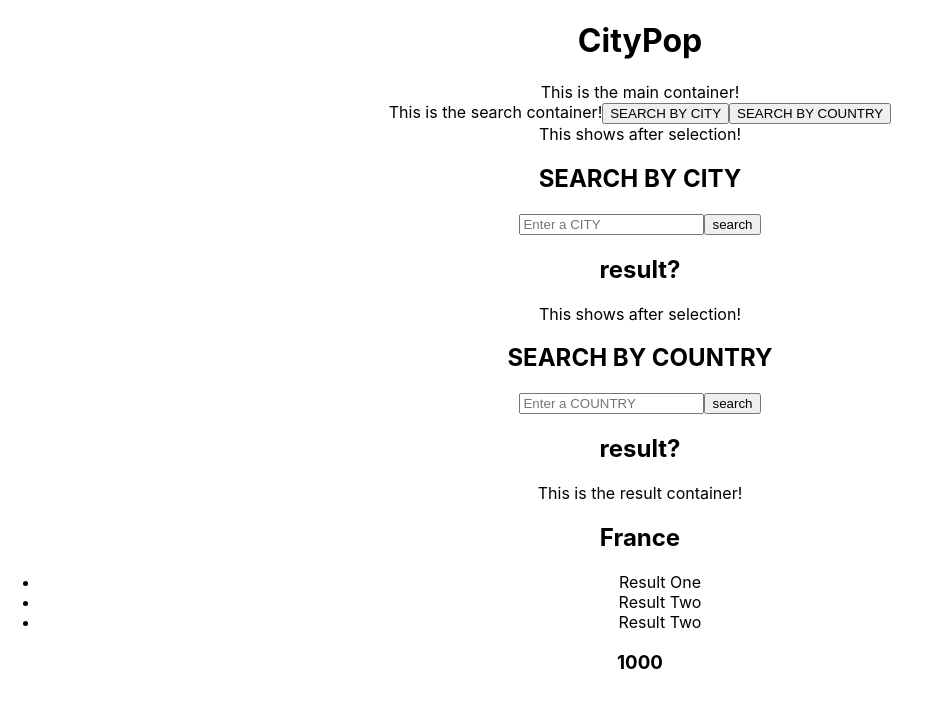
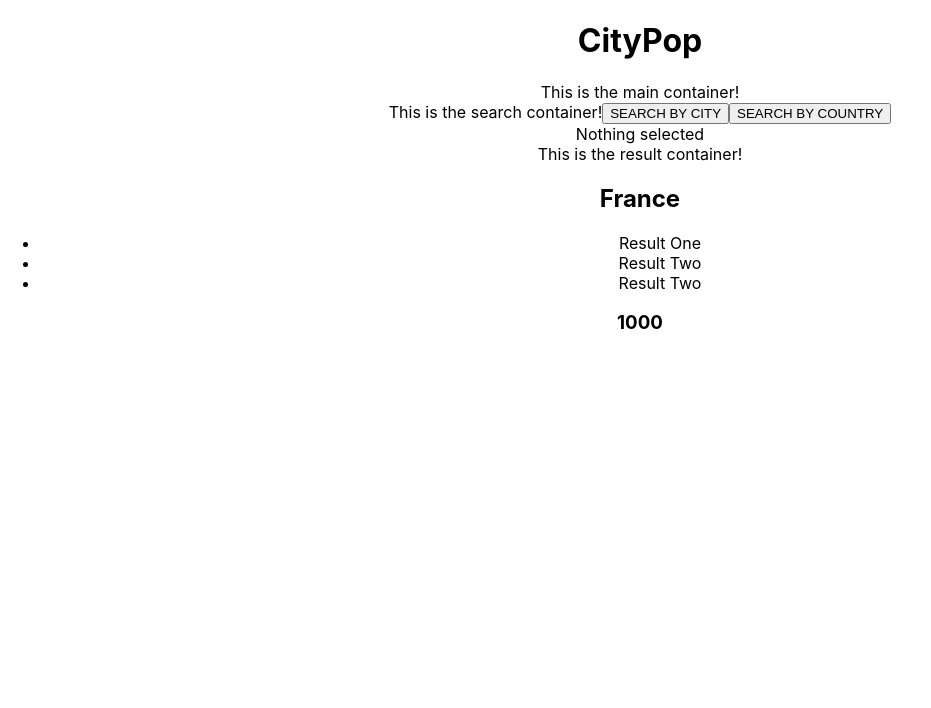
Before and after one commit to RemainTheSame/citypop, a React (Create React App) app: page / in a window 1280 px wide. Shown: the top 708 px of the page, without its empty margins (0-931 px from the left). Built offline with nearby package versions, Linux system fonts and the light colour scheme.

Commit message:
Search selection works BUT fix required for it to work without refreshing

```diff
--- a/src/components/MainContainer.js
+++ b/src/components/MainContainer.js
@@ -15,14 +15,34 @@ MainContainer
 class MainContainer extends React.Component{
     constructor(){
         super()
+        this.state={
+            selection: "none"
+        }
+    }
+
+    renderSearchComponent=(searchSelection)=>{
+
+        this.setState({
+            selection: searchSelection
+        })
+        console.log("selection updated")
     }
 
     render() {
-        return (
+        let searchComponent;
+        if(this.state.selection === "none"){
+            searchComponent = <div>Nothing selected</div>
+        }
+        else if(this.state.selection === "CITY"){
+            searchComponent = <SearchByComponent selection={"CITY"}/>
+        }
+        else{
+            searchComponent = <SearchByComponent selection={"COUNTRY"}/>
+        }
+            return (
             <div>This is the main container!
-               <SearchSelector/>
-               <SearchByComponent selection={"CITY"}/>
-               <SearchByComponent selection={"COUNTRY"}/>
+               <SearchSelector selection={this.renderSearchComponent}/>
+                {searchComponent}
                <SearchResults input={"France"}/>
             </div>
 
--- a/src/components/SearchSelector.js
+++ b/src/components/SearchSelector.js
@@ -11,13 +11,23 @@ SearchSelector
 class SearchSelector extends React.Component{
     constructor(){
         super()
+
     }
+
+    selectCity=()=>{
+        this.props.selection("CITY")
+    }
+
+    selectCountry=()=>{
+        this.props.selection("COUNTRY")
+    }
+
 
     render() {
         return (
             <div>This is the search container!
-            <button>SEARCH BY CITY</button>
-            <button>SEARCH BY COUNTRY</button>
+            <button onClick={this.selectCity}>SEARCH BY CITY</button>
+            <button onClick={this.selectCountry}>SEARCH BY COUNTRY</button>
             </div>
         )
     }
```
